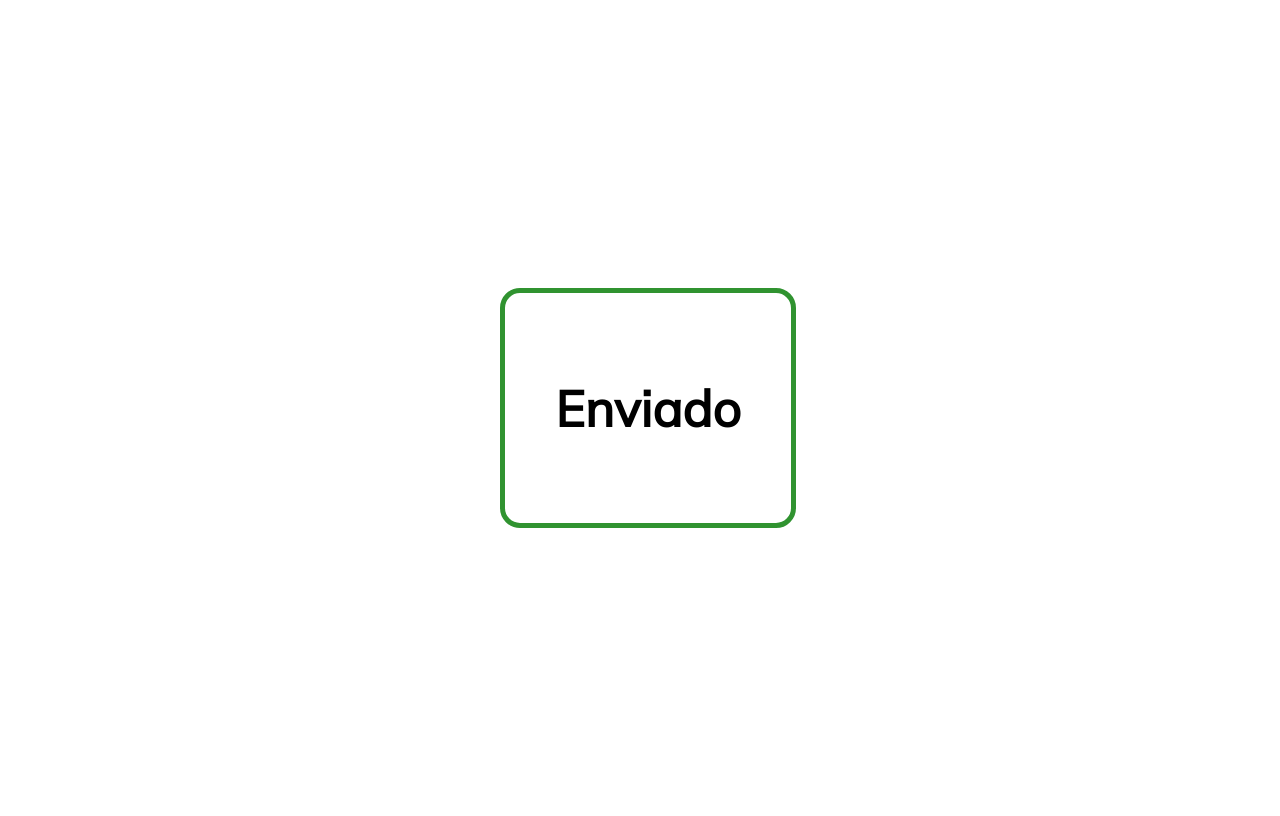
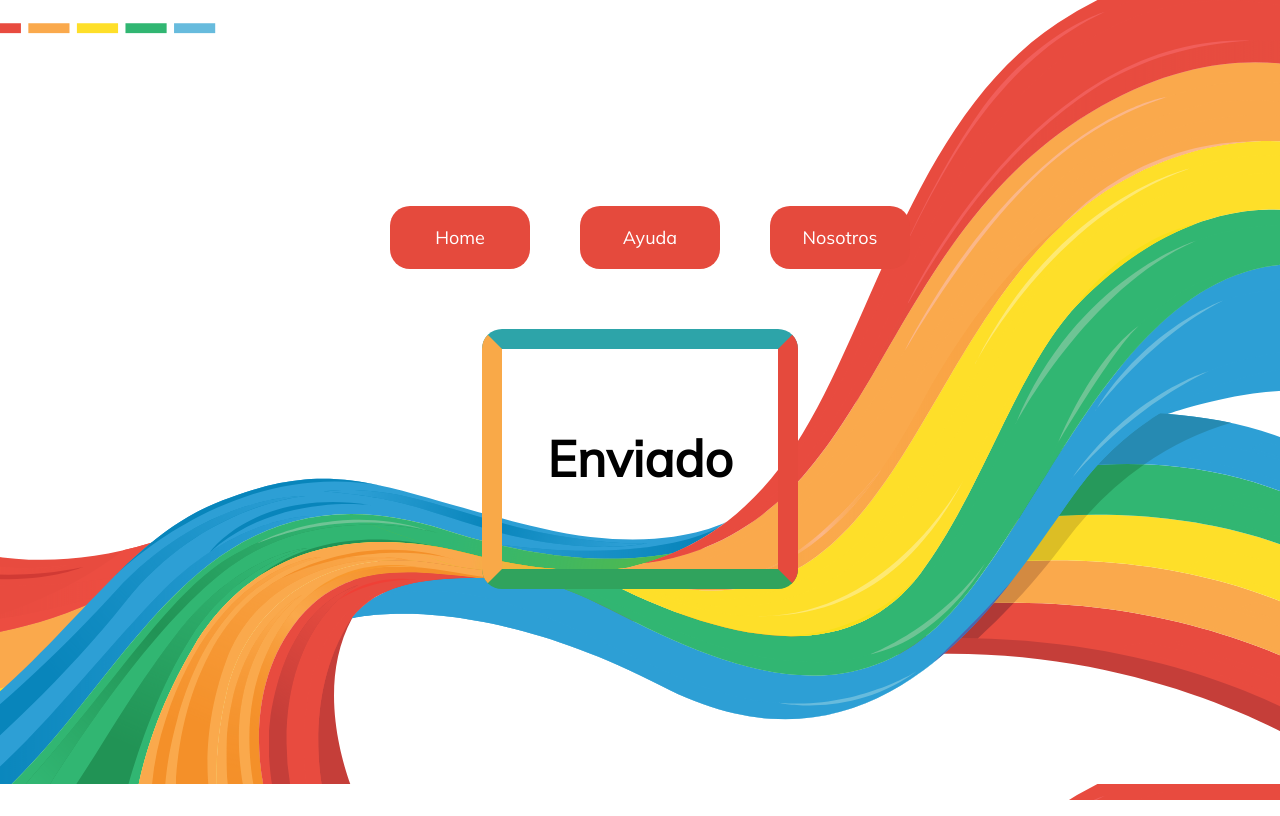
Before and after one commit to Pabloglezr8/TareaTema5DIW, a plain HTML site: page templates/enviado.html in a window 1280 px wide. Drawn offline with Linux system fonts and the light colour scheme.

```diff
--- a/scripts/index.js
+++ b/scripts/index.js
@@ -1,3 +1,8 @@
+/**
+ * @author Pablo Gonzalez Ruiz
+ * @gitHub https://github.com/Pabloglezr8/TareaTema5DIW.git
+ */
+
 document.addEventListener('DOMContentLoaded', function () {
     const mobileMenuButton = document.getElementById('mobile-menu');
     const hamburger = document.querySelector('.hamburger');
--- a/templates/enviado.html
+++ b/templates/enviado.html
@@ -8,6 +8,9 @@
 </head>
 
 <style>
+
+    @import url(/styles/styles.css);
+
     @font-face {
         font-family: Mulish;
         src: url(/assets/fonts/Mulish/Mulish-Regular.ttf);
@@ -15,19 +18,25 @@
 
     body {
         display: flex;
+        flex-direction: column;
         justify-content: center;
         align-items: center;
-        width: 100vw;
-        height: 100vh;
+        background: url(/assets/images/heroimage.svg) center/cover;
+        width: 98vw;
+        height: 98vh;
     }
 
-    .container{
+    .container {
         display: flex;
         justify-content: center;
         align-items: center;
-        border: 5px solid rgb(48, 147, 48);
+        border-top: #2da4a9 20px solid;
+        border-bottom: #30a35d 20px solid;
+        border-left: #f9a948 20px solid;
+        border-right: #e54a3d 20px solid;
         border-radius: 20px;
-        padding: 50px;
+        padding: 45px;
+        margin-top: 50px;
     }
 
     h1 {
@@ -37,6 +46,15 @@
 </style>
 
 <body>
+
+    <header class="nav-container">
+        <nav>
+            <a class="nav-element" href="/index.html">Home</a>
+            <a class="nav-element" href="">Ayuda</a>
+            <a class="nav-element" href="/templates/nosotros.html">Nosotros</a>
+        </nav>
+    </header>
+
     <div class="container">
         <h1>Enviado</h1>
     </div>
```
Also changed, not shown: 1 other file.
